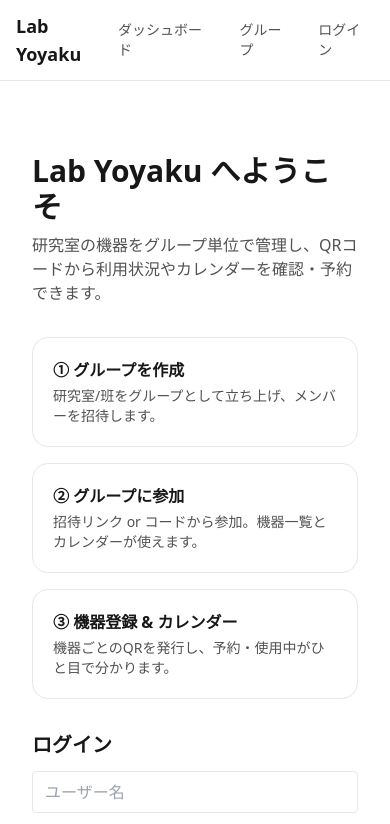
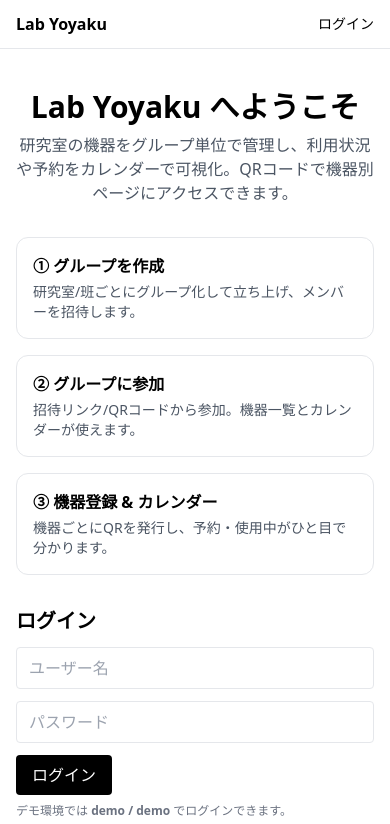
Before and after one commit to shira-shin/lab_yoyaku, a Next.js app in the folder web/: page / in a window 390 px wide. Shown: the top 824 px of the page. Built offline with nearby package versions, Linux system fonts and the light colour scheme; no server answers.

Commit message:
feat: add header component

```diff
--- a/web/src/app/api/auth/login/route.ts
+++ b/web/src/app/api/auth/login/route.ts
@@ -1,19 +1,13 @@
 import { NextResponse } from 'next/server';
-import { db } from '@/lib/mock-db';
-import { createSession } from '@/lib/auth';
+import { signToken, setAuthCookie } from '@/lib/auth';
 
 export async function POST(req: Request) {
-  const body = await req.json();
-  const { identifier, username, password } = body;
-  const ident = identifier ?? username;
-  const g = db.groups.find(
-    (x) => x.slug === ident || x.name === ident
-  );
-  if (!g)
-    return NextResponse.json({ ok: false, error: 'group not found' }, { status: 404 });
-  if (g.passwordHash && g.passwordHash !== password)
-    return NextResponse.json({ ok: false, error: 'invalid password' }, { status: 403 });
-
-  await createSession({ groupId: g.id, groupSlug: g.slug, groupName: g.name });
-  return NextResponse.json({ ok: true, data: { slug: g.slug, name: g.name } });
+  const { username, password } = await req.json().catch(() => ({}));
+  // デモ: demo/demo 固定。ここをFastAPIに差し替え予定
+  if (username === 'demo' && password === 'demo') {
+    const token = await signToken({ id: 'u-demo', name: 'demo' });
+    await setAuthCookie(token);
+    return NextResponse.json({ ok: true });
+  }
+  return NextResponse.json({ ok: false, error: 'invalid credentials' }, { status: 401 });
 }
--- a/web/src/app/api/auth/logout/route.ts
+++ b/web/src/app/api/auth/logout/route.ts
@@ -1,7 +1,7 @@
 import { NextResponse } from 'next/server';
-import { clearSession } from '@/lib/auth';
+import { clearAuthCookie } from '@/lib/auth';
 
 export async function POST() {
-  clearSession();
+  await clearAuthCookie();
   return NextResponse.json({ ok: true });
 }
--- a/web/src/app/api/auth/me/route.ts
+++ b/web/src/app/api/auth/me/route.ts
@@ -1,9 +1,7 @@
 import { NextResponse } from 'next/server';
-import { getSession } from '@/lib/auth';
+import { readUserFromCookie } from '@/lib/auth';
 
 export async function GET() {
-  const session = await getSession();
-  if (!session)
-    return NextResponse.json({ ok: false, error: 'unauthenticated' }, { status: 401 });
-  return NextResponse.json({ ok: true, data: session });
+  const me = await readUserFromCookie();
+  return NextResponse.json({ ok: !!me, user: me });
 }
--- a/web/src/app/groups/[slug]/page.tsx
+++ b/web/src/app/groups/[slug]/page.tsx
@@ -1,17 +1,17 @@
 import { getGroup, listDevices, listReservations } from '@/lib/server-api';
 import { notFound } from 'next/navigation';
 import GroupScreenClient from './GroupScreenClient';
-import { getSession } from '@/lib/auth';
+import { readUserFromCookie } from '@/lib/auth';
 
 export default async function GroupPage({ params }: { params: { slug: string } }) {
   const groupRes = await getGroup(params.slug);
   const group = groupRes.data;
   if (!groupRes.ok || !group) return notFound();
 
-  const [devicesRes, reservationsRes, session] = await Promise.all([
+  const [devicesRes, reservationsRes, me] = await Promise.all([
     listDevices(group.slug),
     listReservations(group.slug),
-    getSession(),
+    readUserFromCookie(),
   ]);
 
   return (
@@ -19,7 +19,7 @@ export default async function GroupPage({ params }: { params: { slug: string } }
       initialGroup={group}
       initialDevices={devicesRes.data || []}
       initialReservations={reservationsRes.data || []}
-      defaultReserver={session?.groupName}
+      defaultReserver={me?.name}
     />
   );
 }
--- a/web/src/app/layout.tsx
+++ b/web/src/app/layout.tsx
@@ -1,41 +1,12 @@
-import "./globals.css";
-import type { Metadata } from "next";
-import Link from "next/link";
-import { cookies } from "next/headers";
-import { verifyToken } from "@/lib/auth";
-
-export const metadata: Metadata = { title: "Lab Yoyaku" };
-
-async function HeaderRight() {
-  const token = cookies().get("auth_token")?.value;
-  const authed = token ? !!(await verifyToken(token)) : false;
-  return (
-    <nav className="flex gap-6 text-sm text-neutral-600">
-      <Link href="/dashboard" className="hover:text-neutral-900">ダッシュボード</Link>
-      <Link href="/groups" className="hover:text-neutral-900">グループ</Link>
-      {authed ? (
-        <form action="/api/auth/logout" method="post">
-          <button className="hover:text-neutral-900">ログアウト</button>
-        </form>
-      ) : (
-        <Link href="/login" className="hover:text-neutral-900">ログイン</Link>
-      )}
-    </nav>
-  );
-}
+import './globals.css';
+import Header from '@/components/Header';
 
 export default function RootLayout({ children }: { children: React.ReactNode }) {
   return (
     <html lang="ja">
-      <body className="min-h-screen bg-white text-neutral-900 antialiased">
-        <header className="border-b">
-          <div className="mx-auto max-w-[1040px] px-4 sm:px-6 py-3 flex items-center justify-between">
-            <Link href="/" className="text-lg font-bold">Lab Yoyaku</Link>
-            {/* @ts-expect-error Server Component */}
-            <HeaderRight />
-          </div>
-        </header>
-        <main className="mx-auto max-w-[1040px] px-4 sm:px-6 py-8">{children}</main>
+      <body>
+        <Header />
+        <main>{children}</main>
       </body>
     </html>
   );
--- a/web/src/app/login/page.tsx
+++ b/web/src/app/login/page.tsx
@@ -1,93 +1,64 @@
-"use client";
-
-import { useRouter, useSearchParams } from "next/navigation";
-import { useState } from "react";
+'use client';
+import { useRouter, useSearchParams } from 'next/navigation';
+import { useState } from 'react';
 
 export default function LoginPage() {
-  const [username, setU] = useState("");
-  const [password, setP] = useState("");
-  const [loading, setL] = useState(false);
-  const [error, setE] = useState("");
   const router = useRouter();
   const sp = useSearchParams();
-  const next = sp.get("next") || "/";
+  const next = sp.get('next') || '/';
 
-  const onSubmit = async (e: React.FormEvent) => {
+  const [username, setUsername] = useState('');
+  const [password, setPassword] = useState('');
+  const [err, setErr] = useState('');
+
+  async function onSubmit(e: React.FormEvent) {
     e.preventDefault();
-    setE("");
-    setL(true);
-    try {
-      const res = await fetch("/api/auth/login", {
-        method: "POST",
-        headers: { "Content-Type": "application/json" },
-        body: JSON.stringify({ username, password }),
-      });
-      const json = await res.json();
-      if (!res.ok || !json?.ok) throw new Error(json?.error || "ログインに失敗しました");
-      router.push(next);
-      router.refresh();
-    } catch (err: any) {
-      setE(err.message || "ログインに失敗しました");
-    } finally {
-      setL(false);
-    }
-  };
+    setErr('');
+    const res = await fetch('/api/auth/login', {
+      method: 'POST',
+      headers: { 'Content-Type': 'application/json' },
+      body: JSON.stringify({ username, password })
+    });
+    if (res.ok) router.replace(next);
+    else setErr('ユーザー名またはパスワードが違います');
+  }
 
   return (
-    <main className="mx-auto max-w-[680px] px-4 sm:px-6 py-10 space-y-8">
-      <header>
+    <div className="mx-auto max-w-3xl px-4 py-10 space-y-8">
+      <header className="text-center">
         <h1 className="text-3xl font-bold">Lab Yoyaku へようこそ</h1>
-        <p className="text-neutral-600 mt-2">
-          研究室の機器をグループ単位で管理し、QRコードから利用状況やカレンダーを確認・予約できます。
+        <p className="text-gray-600 mt-2">
+          研究室の機器をグループ単位で管理し、利用状況や予約をカレンダーで可視化。QRコードで機器別ページにアクセスできます。
         </p>
       </header>
 
-      <section className="grid sm:grid-cols-3 gap-4">
-        <Card title="① グループを作成" desc="研究室/班をグループとして立ち上げ、メンバーを招待します。" />
-        <Card title="② グループに参加" desc="招待リンク or コードから参加。機器一覧とカレンダーが使えます。" />
-        <Card title="③ 機器登録 & カレンダー" desc="機器ごとのQRを発行し、予約・使用中がひと目で分かります。" />
-      </section>
+      {/* 説明カード */}
+      <div className="grid gap-4 md:grid-cols-3">
+        {[
+          {t:'① グループを作成', d:'研究室/班ごとにグループ化して立ち上げ、メンバーを招待します。'},
+          {t:'② グループに参加', d:'招待リンク/QRコードから参加。機器一覧とカレンダーが使えます。'},
+          {t:'③ 機器登録 & カレンダー', d:'機器ごとにQRを発行し、予約・使用中がひと目で分かります。'},
+        ].map((c,i)=>(
+          <div key={i} className="rounded-xl border p-4">
+            <div className="font-semibold mb-1">{c.t}</div>
+            <div className="text-sm text-gray-600">{c.d}</div>
+          </div>
+        ))}
+      </div>
 
+      {/* ログイン */}
       <section className="max-w-md">
         <h2 className="text-xl font-semibold mb-3">ログイン</h2>
         <form onSubmit={onSubmit} className="space-y-3">
-          <input
-            className="w-full border rounded px-3 py-2"
-            placeholder="ユーザー名"
-            value={username}
-            onChange={(e) => setU(e.target.value)}
-            required
-          />
-          <input
-            className="w-full border rounded px-3 py-2"
-            placeholder="パスワード"
-            type="password"
-            value={password}
-            onChange={(e) => setP(e.target.value)}
-            required
-          />
-          {error && <p className="text-sm text-red-600">{error}</p>}
-          <button
-            disabled={loading}
-            className="px-4 py-2 rounded bg-black text-white disabled:opacity-60"
-          >
-            {loading ? "ログイン中…" : "ログイン"}
-          </button>
+          <input className="w-full rounded border px-3 py-2" placeholder="ユーザー名"
+                 value={username} onChange={e=>setUsername(e.target.value)} />
+          <input className="w-full rounded border px-3 py-2" type="password" placeholder="パスワード"
+                 value={password} onChange={e=>setPassword(e.target.value)} />
+          {err && <div className="text-sm text-red-600">{err}</div>}
+          <button className="rounded bg-black text-white px-4 py-2">ログイン</button>
         </form>
-        <p className="text-xs text-neutral-500 mt-2">
-          デモ環境では <code>demo / demo</code> など固定ユーザーに合わせてください（
-          <code>src/app/api/auth/login/route.ts</code> の条件）。
-        </p>
+        <p className="text-xs text-gray-500 mt-2">デモ環境では <b>demo / demo</b> でログインできます。</p>
       </section>
-    </main>
-  );
-}
-
-function Card({ title, desc }: { title: string; desc: string }) {
-  return (
-    <div className="rounded-2xl border p-5">
-      <p className="font-semibold">{title}</p>
-      <p className="text-sm text-neutral-600 mt-1">{desc}</p>
     </div>
   );
 }
--- a/web/src/app/page.tsx
+++ b/web/src/app/page.tsx
@@ -1,14 +1,12 @@
-import { cookies } from 'next/headers'
-import { verifyToken } from '@/lib/auth'
-import HomeDashboard from './_parts/HomeDashboard'
-import LoginEmbed from './_parts/LoginEmbed'
+import { readUserFromCookie } from '@/lib/auth';
+import HomeDashboard from './_parts/HomeDashboard';
+import LoginEmbed from './_parts/LoginEmbed';
 
 export default async function Page() {
-  const token = cookies().get('auth_token')?.value
-  const authed = token ? !!(await verifyToken(token)) : false
+  const me = await readUserFromCookie();
 
-  if (authed) {
-    return <HomeDashboard />
+  if (me) {
+    return <HomeDashboard />;
   }
-  return <LoginEmbed />
+  return <LoginEmbed />;
 }
--- /dev/null
+++ b/web/src/components/Header.tsx
@@ -0,0 +1,22 @@
+import { readUserFromCookie } from '@/lib/auth';
+
+export default async function Header() {
+  const me = await readUserFromCookie();
+  return (
+    <header className="border-b">
+      <div className="mx-auto max-w-5xl px-4 h-12 flex items-center justify-between">
+        <a href="/" className="font-semibold">Lab Yoyaku</a>
+        <nav className="flex items-center gap-6 text-sm">
+          {me && <>
+            <a href="/">ダッシュボード</a>
+            <a href="/groups">グループ</a>
+            <form action="/api/auth/logout" method="post">
+              <button className="text-gray-600 hover:underline">ログアウト</button>
+            </form>
+          </>}
+          {!me && <a href="/login">ログイン</a>}
+        </nav>
+      </div>
+    </header>
+  );
+}
--- a/web/src/lib/auth.ts
+++ b/web/src/lib/auth.ts
@@ -1,56 +1,40 @@
+import 'server-only';
 import { SignJWT, jwtVerify } from 'jose';
 import { cookies } from 'next/headers';
 
-const secret = new TextEncoder().encode(process.env.AUTH_SECRET || 'secret');
-export const SESSION_COOKIE_NAME = 'auth_token';
+const secret = new TextEncoder().encode(process.env.AUTH_SECRET || 'dev-secret');
+const COOKIE = 'labyoyaku_token';
 
-export type Session = {
-  groupId: string;
-  groupSlug: string;
-  groupName: string;
-};
+export type User = { id: string; name: string };
 
-export async function createSession(payload: Session) {
-  const token = await new SignJWT(payload)
+export async function signToken(user: User) {
+  return await new SignJWT(user)
     .setProtectedHeader({ alg: 'HS256' })
     .setIssuedAt()
     .setExpirationTime('7d')
     .sign(secret);
+}
 
-  cookies().set({
-    name: SESSION_COOKIE_NAME,
-    value: token,
+export async function readUserFromCookie(): Promise<User | null> {
+  const token = cookies().get(COOKIE)?.value;
+  if (!token) return null;
+  try {
+    const { payload } = await jwtVerify(token, secret);
+    return { id: String(payload.id), name: String(payload.name) };
+  } catch {
+    return null;
+  }
+}
+
+export async function setAuthCookie(token: string) {
+  cookies().set(COOKIE, token, {
     httpOnly: true,
+    sameSite: 'lax',
     path: '/',
     maxAge: 60 * 60 * 24 * 7,
   });
 }
 
-export async function getSession(): Promise<Session | null> {
-  const token = cookies().get(SESSION_COOKIE_NAME)?.value;
-  if (!token) return null;
-  try {
-    const { payload } = await jwtVerify(token, secret);
-    return payload as Session;
-  } catch {
-    return null;
-  }
+export async function clearAuthCookie() {
+  cookies().delete(COOKIE);
 }
-
-export function clearSession() {
-  cookies().set({
-    name: SESSION_COOKIE_NAME,
-    value: '',
-    path: '/',
-    maxAge: 0,
-  });
-}
-
-export async function verifyToken(token: string): Promise<Session | null> {
-  try {
-    const { payload } = await jwtVerify(token, secret);
-    return payload as Session;
-  } catch {
-    return null;
-  }
-}
```
Also changed, not shown: web/middleware.ts (+19 -15 lines), 1 other file (tests, documents, lock files or other folders).
